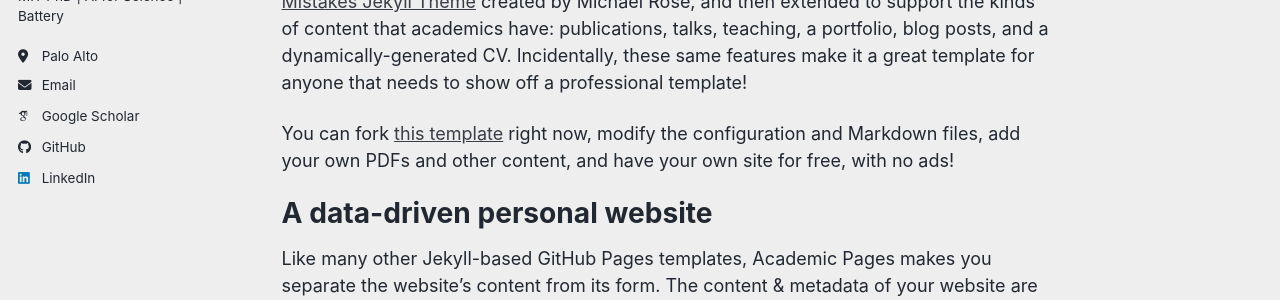
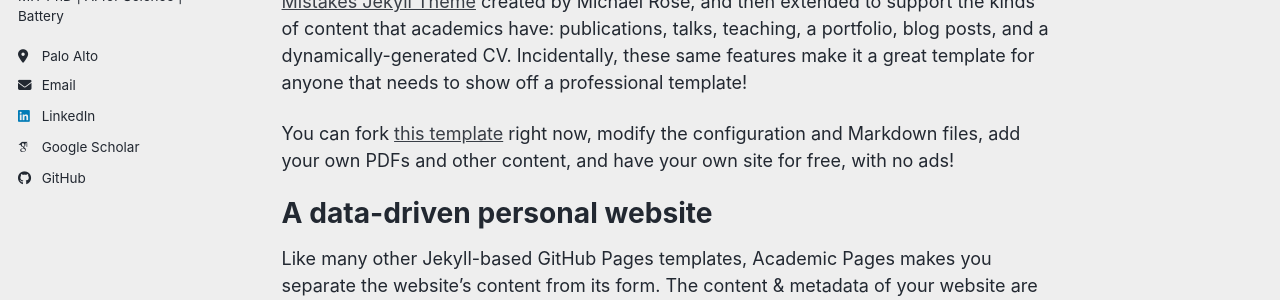
Before and after one commit to HarryQL/HarryQL.github.io, a Jekyll site: the page built from _pages/about.md, in a window 1280 px wide. Shown: the part 291-591 px from the top of the page. Built offline with Jekyll 4.4.1, drawn with Linux system fonts in a browser that asks for light colours; some web fonts are replaced; a script bundle is joined from its source files by our own code; library files that are not in the unit come from our copies.

Commit message:
Update author-profile.html

```diff
--- a/_includes/author-profile.html
+++ b/_includes/author-profile.html
@@ -43,6 +43,9 @@
       {% endif %}
       {% if author.arxiv %}
         <li><a href="{{ author.arxiv }}"><i class="ai ai-arxiv ai-fw icon-pad-right"></i>arXiv</a></li>
+      {% endif %}
+      {% if author.linkedin %}
+        <li><a href="https://www.linkedin.com/in/{{ author.linkedin }}"><i class="fab fa-fw fa-linkedin icon-pad-right" aria-hidden="true"></i>LinkedIn</a></li>
       {% endif %}
       {% if author.googlescholar %}
         <li><a href="{{ author.googlescholar }}"><i class="ai ai-google-scholar ai-fw icon-pad-right"></i>Google Scholar</a></li>
@@ -126,9 +129,7 @@
       {% if author.lastfm %}
         <li><a href="https://last.fm/user/{{ author.lastfm }}"><i class="fab fa-fw fa-lastfm icon-pad-right" aria-hidden="true"></i>Last.fm</a></li>
       {% endif %}
-      {% if author.linkedin %}
-        <li><a href="https://www.linkedin.com/in/{{ author.linkedin }}"><i class="fab fa-fw fa-linkedin icon-pad-right" aria-hidden="true"></i>LinkedIn</a></li>
-      {% endif %}
+
       {% if author.mastodon %}
         <li><a href="{{ author.mastodon }}"><i class="fab fa-fw fa-mastodon icon-pad-right" aria-hidden="true"></i>Mastodon</a></li>
       {% endif %}
```
